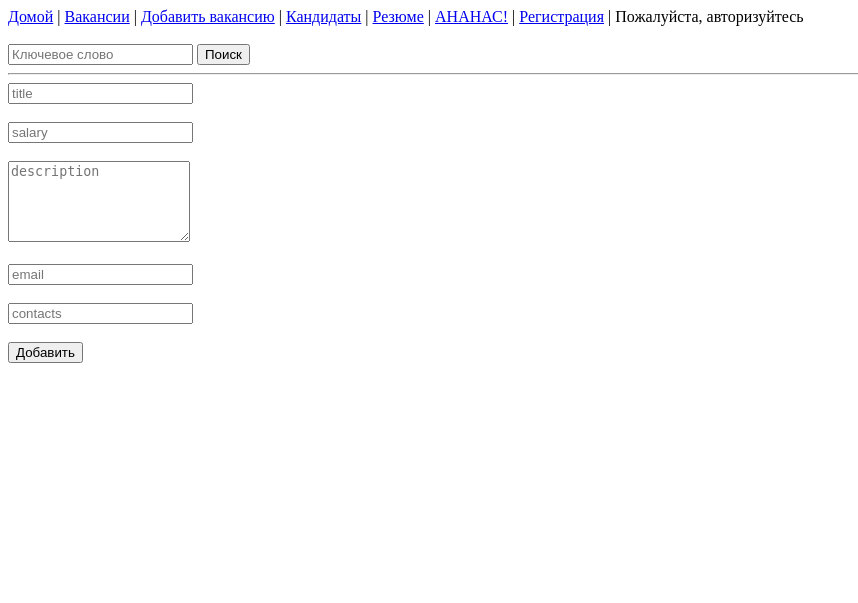
After one commit to Amankaium/py3-hh, a Django app: page /add-vacancy/ in a window 1280 px wide. The commit adds this page. Shown: the top 603 px of the page, without its empty margins (0-858 px from the left). Run offline with Django 4.2, Linux system fonts and the light colour scheme.

Commit message:
added vacancy add function

```diff
--- a/core/models.py
+++ b/core/models.py
@@ -27,6 +27,7 @@ class Vacancy(models.Model):
         verbose_name = 'Вакансия'
         verbose_name_plural = 'Вакансии'
         ordering = ['salary']
+        unique_together = [['title', 'email']]
 
 
 class Category(models.Model):
--- a/core/templates/base.html
+++ b/core/templates/base.html
@@ -12,13 +12,14 @@
     <nav>
         <a href="/">Домой</a> |
         <a href="/vacancies">Вакансии</a> |
+        <a href="/add-vacancy">Добавить вакансию</a> |
         <a href="/workers">Кандидаты</a> |
         <a href="/resume-list">Резюме</a> |
 
         <a href="/about">АНАНАС!</a> |
         {% if request.user.is_authenticated %}
         <a href="{% url 'my-resume' %}">Мои Резюме</a> |
-        <a href="{% url 'add-resume' %}">Добавить</a> |
+        <a href="{% url 'add-resume' %}">Добавить Резюме</a> |
             Привет, {{ request.user.username }}!
         {% else %}
         <a href="{% url 'reg' %}">Регистрация</a> |
--- /dev/null
+++ b/core/templates/vacancy/vacancy_form.html
@@ -0,0 +1,15 @@
+{% extends 'base.html' %}
+
+{% block content %}
+
+    <form method="POST">
+        {% csrf_token %}
+        <input type="text" name="title" placeholder="title"><br><br>
+        <input type="number" name="salary" placeholder="salary"><br><br>
+        <textarea name="description" cols="20" rows="5" placeholder="description"></textarea><br><br>
+        <input type="email" name="email" placeholder="email"><br><br>
+        <input type="text" name="contacts" placeholder="contacts"><br><br>
+        <button>Добавить</button>
+    </form>
+
+{% endblock %}
--- a/core/views.py
+++ b/core/views.py
@@ -1,4 +1,4 @@
-from django.shortcuts import render, HttpResponse
+from django.shortcuts import render, HttpResponse, redirect
 from .models import Vacancy
 from django.contrib.auth.models import User
 
@@ -63,3 +63,17 @@ def reg_view(request):
         request,
         "auth/registr.html"
     )
+
+
+def vacancy_add(request):
+    if request.method == "POST":
+        new_vacancy = Vacancy(
+            title=request.POST["title"],
+            salary=int(request.POST["salary"]),
+            description=request.POST["description"],
+            email=request.POST["email"],
+            contacts=request.POST["contacts"],
+        )
+        new_vacancy.save()
+        return redirect(f'/vacancy/{new_vacancy.id}/')
+    return render(request, 'vacancy/vacancy_form.html')
--- a/handhunter/urls.py
+++ b/handhunter/urls.py
@@ -28,6 +28,7 @@ urlpatterns = [
     path('address/', address),
     path('vacancies/', vacancy_list),
     path('vacancy/<int:id>/', vacancy_detail, name='vacancy-info'),
+    path('add-vacancy/', vacancy_add),
     path("workers/", workers),
     path("worker/<int:id>/", worker_info),
     path("resume-list/", resume_list),
@@ -36,4 +37,5 @@ urlpatterns = [
     path('search/', search, name='search'),
     path('add-resume/', add_resume, name='add-resume'),
     path('registration/', reg_view, name='reg'),
+
 ]
```
